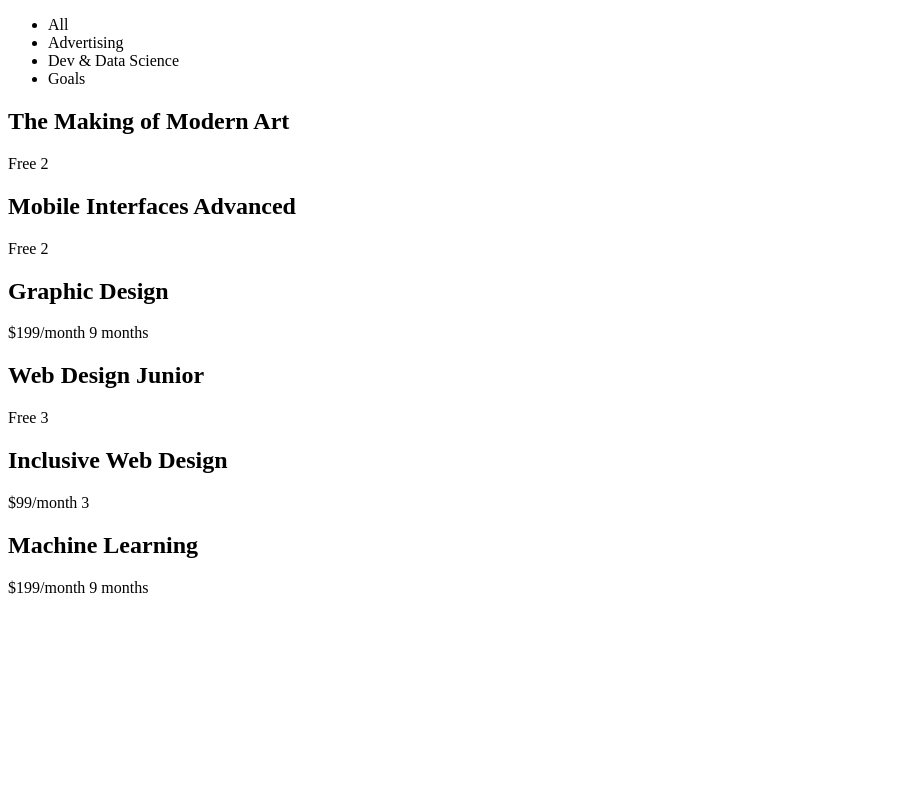
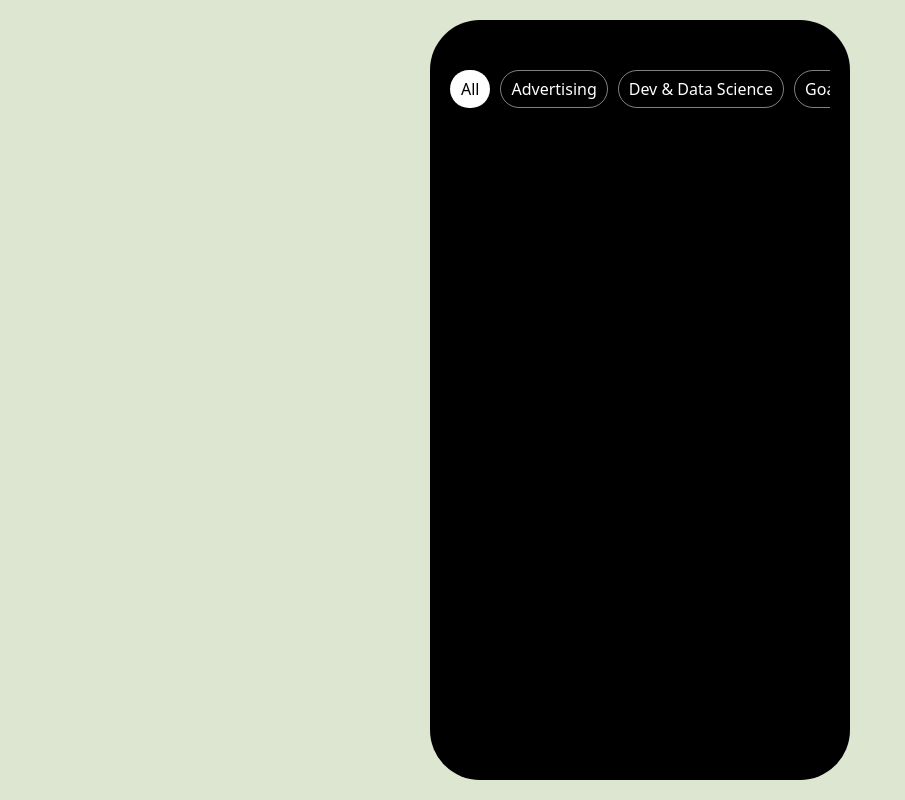
Before and after one commit to KimJi-An/Education_App, a website built with Vite: page index.html in a window 1280 px wide. Shown: the whole page, without its empty margins (0-905 px from the left). Built offline with nearby package versions, Linux system fonts and the light colour scheme.

Commit message:
header 만들기

```diff
--- a/index.html
+++ b/index.html
@@ -10,7 +10,7 @@
     <div class="phone">
       <header class="header">
         <ul class="header__list">
-          <li class="header__list-item">All</li>
+          <li class="header__list-item header__list-item--inverted">All</li>
           <li class="header__list-item">Advertising</li>
           <li class="header__list-item">Dev & Data Science</li>
           <li class="header__list-item">Goals</li>
--- /dev/null
+++ b/styles/reset.scss
@@ -0,0 +1,58 @@
+/* http://meyerweb.com/eric/tools/css/reset/
+   v2.0 | 20110126
+   License: none (public domain)
+*/
+
+html, body, div, span, applet, object, iframe,
+h1, h2, h3, h4, h5, h6, p, blockquote, pre,
+a, abbr, acronym, address, big, cite, code,
+del, dfn, em, img, ins, kbd, q, s, samp,
+small, strike, strong, sub, sup, tt, var,
+b, u, i, center,
+dl, dt, dd, ol, ul, li,
+fieldset, form, label, legend,
+table, caption, tbody, tfoot, thead, tr, th, td,
+article, aside, canvas, details, embed,
+figure, figcaption, footer, header, hgroup,
+menu, nav, output, ruby, section, summary,
+time, mark, audio, video {
+	margin: 0;
+	padding: 0;
+	border: 0;
+	font-size: 100%;
+	font: inherit;
+	vertical-align: baseline;
+}
+
+/* HTML5 display-role reset for older browsers */
+article, aside, details, figcaption, figure,
+footer, header, hgroup, menu, nav, section {
+	display: block;
+}
+
+body {
+	line-height: 1;
+}
+
+ol, ul {
+	list-style: none;
+}
+
+blockquote, q {
+	quotes: none;
+}
+
+blockquote:before, blockquote:after,
+q:before, q:after {
+	content: '';
+	content: none;
+}
+
+table {
+	border-collapse: collapse;
+	border-spacing: 0;
+}
+
+html, body {
+	font-family: system-ui, -apple-system, BlinkMacSystemFont, 'Segoe UI', Roboto, Oxygen, Ubuntu, Cantarell, 'Open Sans', 'Helvetica Neue', sans-serif;
+}
--- a/styles/style.scss
+++ b/styles/style.scss
@@ -1 +1,45 @@
 @charset "utf-8";
+@import url("./reset.scss");
+
+body {
+  background-color: #DCE6D1;
+  display: flex;
+  justify-content: center;
+  align-items: center;
+  height: 100vh;
+}
+
+.phone {
+  background-color: black;
+  border-radius: 50px;
+  height: 95%;
+  width: 420px;
+  padding: 50px 20px;
+  box-sizing: border-box;
+}
+
+.header {
+  overflow-x: scroll;
+
+  .header__list {
+    display: flex;
+    color: white;
+    gap: 10px;
+    width: max-content;
+
+    .header__list-item {
+      border: 1px solid rgba($color: #fff, $alpha: 0.5);
+      padding: 10px;
+      border-radius: 20px;
+    }
+
+    .header__list-item--inverted {
+      background-color: white;
+      color: black;
+    }
+  }
+}
+
+.header::-webkit-scrollbar {
+  display: none;
+}
```
